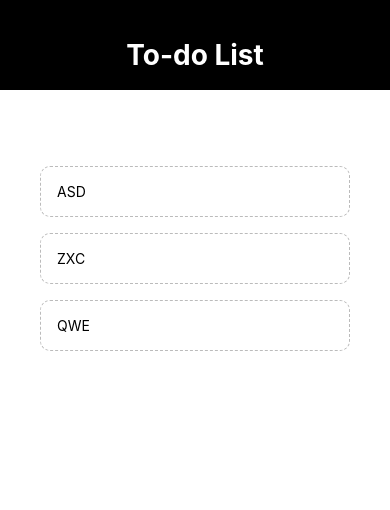
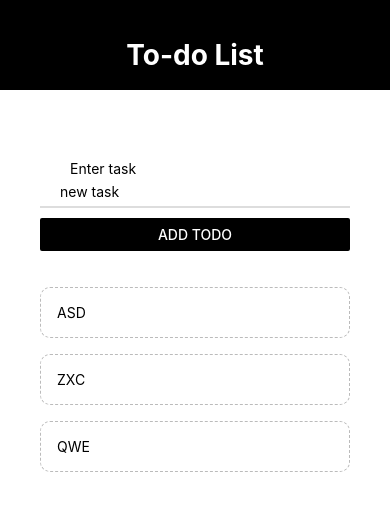
Before and after one commit to Sahil1109/nativeapp, a React Native app: screen / in a window 390 px wide. Shown: the top 510 px of the page. Built offline with nearby package versions, Linux system fonts and the light colour scheme.

Commit message:
After Lec11

```diff
--- a/App.js
+++ b/App.js
@@ -2,6 +2,8 @@ import React,{useState} from 'react';
 import { StyleSheet, View, FlatList, Text,} from 'react-native';
 import Header from './components/header'
 import TodoItem from './components/todoItem'
+import AddTodo from './components/addTodo'
+
 export default function App() {
   const [todos, setTodos]=useState([
     {text: 'ASD', key:'1'},
@@ -15,10 +17,20 @@ export default function App() {
     })
   }
 
+  const submitHandler = (text)=>{
+    setTodos((prevTodo)=>{
+      return [
+        {text: text, key:Math.random().toString()},
+        ...prevTodo
+      ];
+    })
+  }
+
   return (
     <View style={styles.container}>
       <Header/>
       <View style={styles.content}>
+      <AddTodo submitHandler={submitHandler} />
         {/* To form */}
         <View style={styles.list}>
           <FlatList
--- /dev/null
+++ b/components/addTodo.js
@@ -0,0 +1,36 @@
+import React,{useState} from 'react';
+import { StyleSheet, View, Text,Button, TextInput} from 'react-native';
+
+export default function AddTodo({submitHandler}){
+
+    const [text, setText]=useState('');
+    const changeHandler=(val)=>{
+        setText(val)
+    }
+
+    return(
+            <View>
+                <Text style={styles.title}>Enter task</Text>
+                <TextInput
+                placeholder='new task'
+                onChangeText={changeHandler}
+                style={styles.inputTodo}
+                />
+                <Button
+                onPress={()=>submitHandler(text)} title={'Add todo'} color='black' />
+            </View>
+    )
+}
+const styles = StyleSheet.create({
+    title:{
+        marginTop: 30,
+        marginHorizontal: 30
+    },
+    inputTodo:{
+        marginBottom: 10,
+        paddingHorizontal: 20,
+        paddingVertical: 6,
+        borderBottomWidth: 2,
+        borderBottomColor: '#ddd'
+    }
+  });
--- a/components/todoItem.js
+++ b/components/todoItem.js
@@ -3,9 +3,6 @@ import { StyleSheet, View, Text, TouchableOpacity} from 'react-native';
 
 export default function TodoItem({item, pressHandler}){
 
-    const touchHandler =()=>{
-
-    }
     return(
        <TouchableOpacity onPress={()=>pressHandler(item.key)}>
            <Text style={styles.item}>{item.text}</Text>
```
